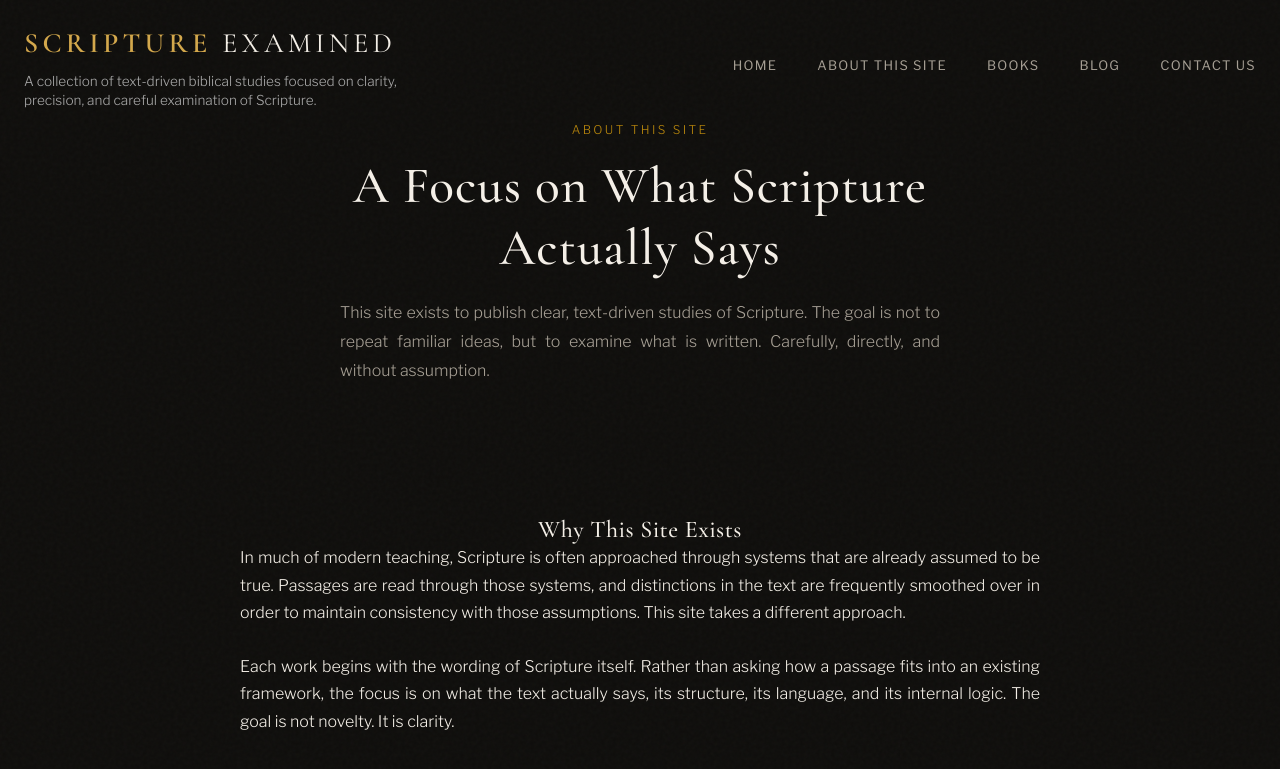
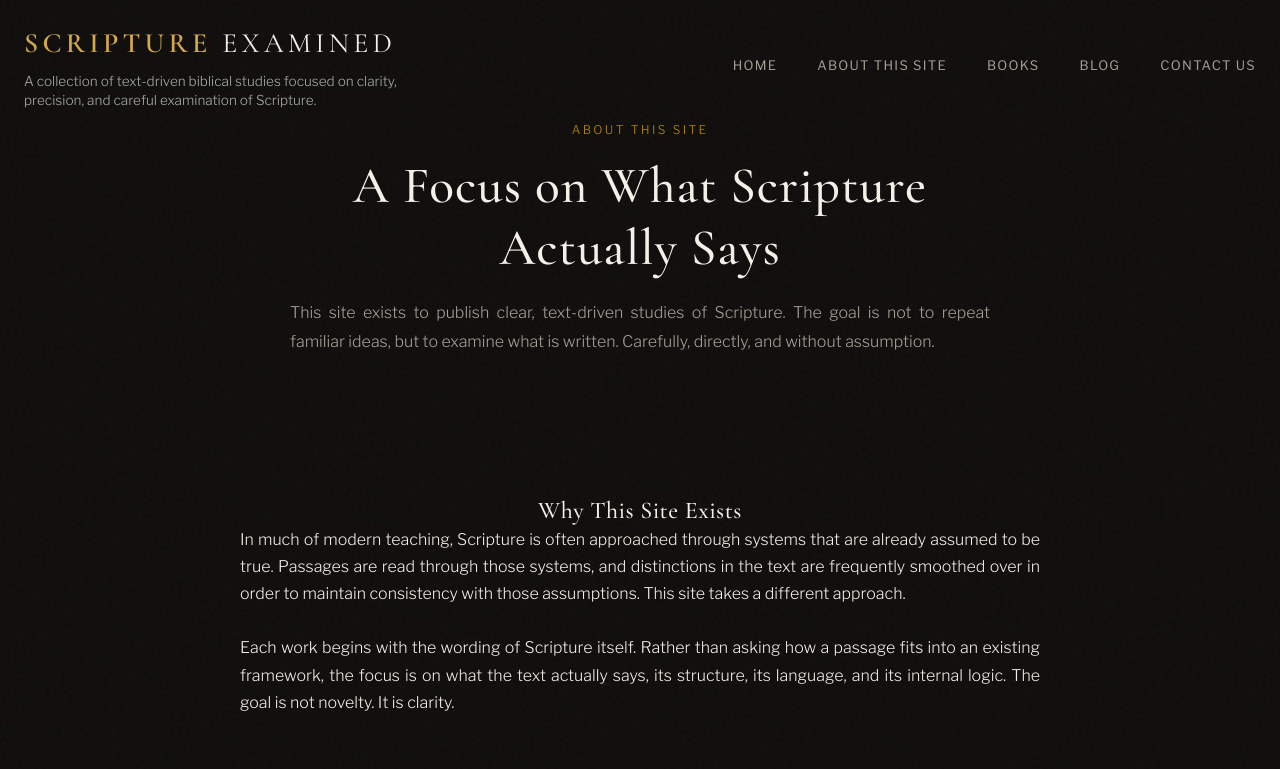
Before and after one commit to ScriptureExamined/PaulineEpistles, a Jekyll site: the page built from about.html, in a window 1280 px wide and 900 px high. Shown: the top 769 px of the window. Built offline with Jekyll 4.4.1, drawn with Linux system fonts in a browser that asks for light colours.

Commit message:
Update about.html

```diff
--- a/about.html
+++ b/about.html
@@ -5,7 +5,7 @@
 
 <section class="section about-hero">
   <div class="container">
-    <div class="section-header">
+    <div class="section-header centered">
       <div class="section-label">About This Site</div>
       <h1 class="section-title">A Focus on What Scripture Actually Says</h1>
       <p class="section-desc" style="text-align: justify">
```
